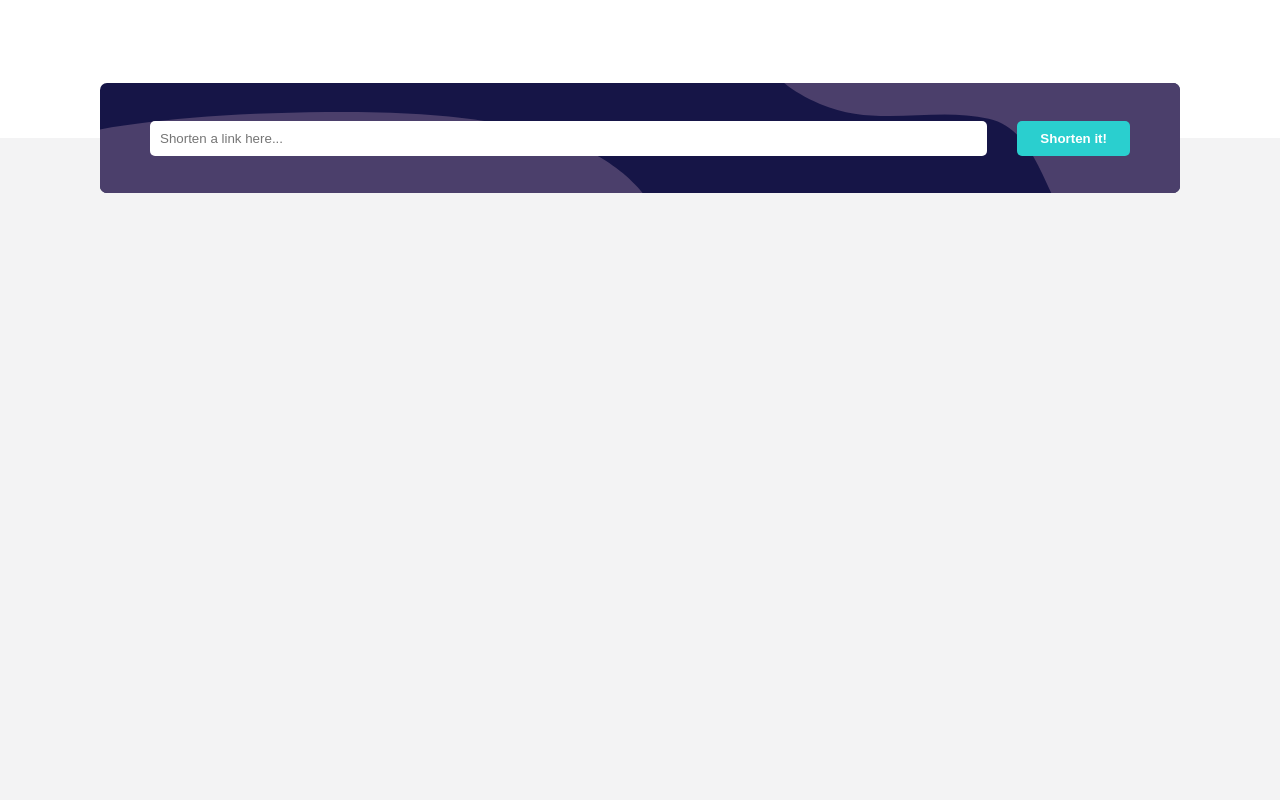
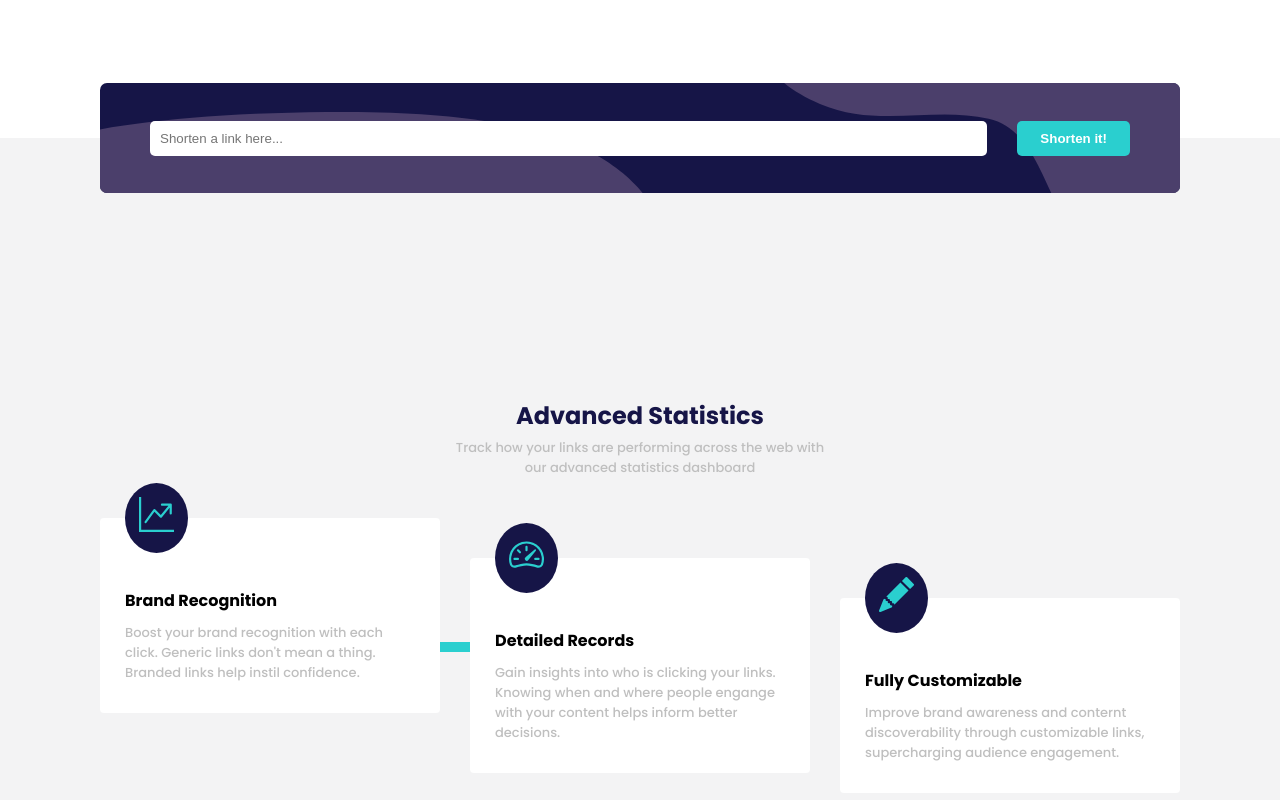
Before and after one commit to SaanCaba/fmentor-folder, a React (Vite) app in the folder url-shortening-api-master/react-app/: page / in a window 1280 px wide. Shown: the part 582-1382 px from the top of the page. Built offline with nearby package versions, Linux system fonts and the light colour scheme.

Commit message:
statistics card

```diff
--- a/url-shortening-api-master/react-app/src/components/LinkShortener/AllLinks/index.module.css
+++ b/url-shortening-api-master/react-app/src/components/LinkShortener/AllLinks/index.module.css
@@ -1,10 +1,10 @@
 .allLinks {
   display: flex;
   flex-direction: column;
-  gap: 18px;
+  gap: 10px;
   position: absolute;
   width: 100%;
-  max-height: 190px;
+  max-height: 140px;
   overflow-y: scroll;
   margin-top: 30px;
 }
--- a/url-shortening-api-master/react-app/src/components/LinkShortener/Link/index.module.css
+++ b/url-shortening-api-master/react-app/src/components/LinkShortener/Link/index.module.css
@@ -1,14 +1,14 @@
 .linksContainers {
   background-color: white;
-  padding-top: 13px;
-  padding-bottom: 13px;
+  padding-top: 5px;
+  padding-bottom: 5px;
   padding-left: 30px;
   padding-right: 30px;
   border-radius: 7px;
   display: flex;
   justify-content: space-between;
   align-items: center;
-  font-size: 15px;
+  font-size: 13px;
 }
 .oriContainer span {
   color: black;
@@ -17,6 +17,7 @@
 .shortenedContainer {
   display: flex;
   gap: 25px;
+  align-items: center;
 }
 
 .shortenedContainer span {
--- /dev/null
+++ b/url-shortening-api-master/react-app/src/components/Statistics/Bar/index.module.css
@@ -0,0 +1,10 @@
+.bar {
+  width: 380px;
+  z-index: -1;
+  height: 10px;
+  border-radius: 18px;
+  background-color: var(--cyan);
+  position: absolute;
+  left: 300px;
+  top: 45%;
+}
--- /dev/null
+++ b/url-shortening-api-master/react-app/src/components/Statistics/Bar/index.tsx
@@ -0,0 +1,9 @@
+import React from 'react';
+
+import styles from './index.module.css';
+
+function Bar() {
+  return <div className={styles.bar}></div>;
+}
+
+export default Bar;
--- /dev/null
+++ b/url-shortening-api-master/react-app/src/components/Statistics/StatisticCard/index.module.css
@@ -0,0 +1,45 @@
+.cardContainer {
+  background-color: white;
+  border-radius: 4px;
+  width: 100%;
+  padding-left: 25px;
+  padding-right: 25px;
+  padding-bottom: 30px;
+  padding-top: 0px;
+  height: min-content;
+}
+
+.cardContainer:nth-child(3) {
+  margin-top: 40px;
+}
+
+.cardContainer:nth-child(4) {
+  margin-top: 80px;
+}
+
+.iconContainer {
+  border-radius: 100%;
+  background-color: var(--ocean);
+  width: fit-content;
+  height: min-content;
+  padding: 14px;
+  transform: translateY(-35px);
+}
+
+.textContainer {
+  display: grid;
+  gap: 10px;
+}
+
+.iconContainer svg {
+  color: var(--cyan);
+}
+
+.title {
+  font-weight: 700;
+}
+
+.paragraph {
+  color: var(--gray);
+  font-size: 13px;
+}
--- /dev/null
+++ b/url-shortening-api-master/react-app/src/components/Statistics/StatisticCard/index.tsx
@@ -0,0 +1,26 @@
+import React from 'react';
+
+import styles from './index.module.css';
+import { IconType } from 'react-icons';
+
+interface Props {
+  icon: IconType;
+  title: string;
+  description: string;
+}
+
+function StatisticCard({ icon: Icon, title, description }: Props) {
+  return (
+    <div className={styles.cardContainer}>
+      <div className={styles.iconContainer}>
+        <Icon size={35} />
+      </div>
+      <div className={styles.textContainer}>
+        <span className={styles.title}>{title}</span>
+        <p className={styles.paragraph}>{description}</p>
+      </div>
+    </div>
+  );
+}
+
+export default StatisticCard;
--- a/url-shortening-api-master/react-app/src/components/Statistics/index.module.css
+++ b/url-shortening-api-master/react-app/src/components/Statistics/index.module.css
@@ -1,8 +1,36 @@
 .statisticsSection {
-  height: 100vh;
+  height: min-content;
   width: 100%;
   left: 0;
   position: absolute;
   background-color: var(--grayCyan);
   z-index: -1;
 }
+
+.statisticsTitle {
+  padding-top: 230px;
+  display: flex;
+  flex-direction: column;
+  align-items: center;
+}
+
+.statisticsTitle h1 {
+  color: var(--ocean);
+}
+
+.paragraph {
+  display: flex;
+  flex-direction: column;
+  align-items: center;
+  color: var(--gray);
+  font-size: 13px;
+  padding-top: 5px;
+}
+
+.cardsContainer {
+  display: flex;
+  gap: 30px;
+  position: relative;
+  margin-top: 40px;
+  margin-bottom: 40px;
+}
--- a/url-shortening-api-master/react-app/src/components/Statistics/index.tsx
+++ b/url-shortening-api-master/react-app/src/components/Statistics/index.tsx
@@ -1,7 +1,51 @@
-import React from 'react';
+import StatisticCard from './StatisticCard';
+import { BsGraphUpArrow, BsSpeedometer2, BsPencilFill } from 'react-icons/bs';
+
 import styles from './index.module.css';
+import Layout from '../Layout';
+import Bar from './Bar';
+
+const descriptions = {
+  brand:
+    "Boost your brand recognition with each click. Generic links don't mean a thing. Branded links help instil confidence.",
+  records:
+    'Gain insights into who is clicking your links. Knowing when and where people engange with your content helps inform better decisions.',
+  customizable:
+    'Improve brand awareness and conternt discoverability through customizable links, supercharging audience engagement.',
+};
+
 function Statistics() {
-  return <section className={styles.statisticsSection}></section>;
+  return (
+    <section className={styles.statisticsSection}>
+      <Layout>
+        <div className={styles.statisticsTitle}>
+          <h1>Advanced Statistics</h1>
+          <p className={styles.paragraph}>
+            <span>Track how your links are performing across the web with</span>
+            <span>our advanced statistics dashboard</span>
+          </p>
+        </div>
+        <div className={styles.cardsContainer}>
+          <StatisticCard
+            icon={BsGraphUpArrow}
+            description={descriptions.brand}
+            title="Brand Recognition"
+          />
+          <Bar />
+          <StatisticCard
+            icon={BsSpeedometer2}
+            description={descriptions.records}
+            title="Detailed Records"
+          />
+          <StatisticCard
+            icon={BsPencilFill}
+            description={descriptions.customizable}
+            title="Fully Customizable"
+          />
+        </div>
+      </Layout>
+    </section>
+  );
 }
 
 export default Statistics;
```
